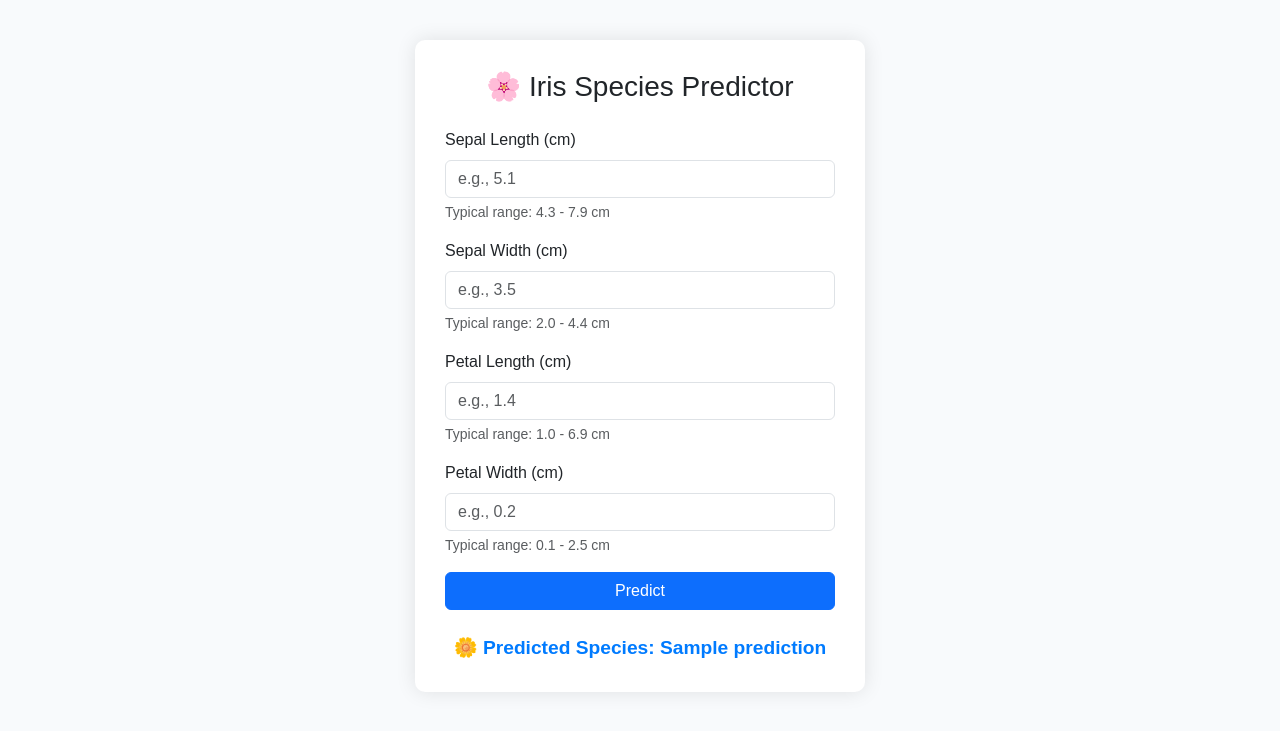
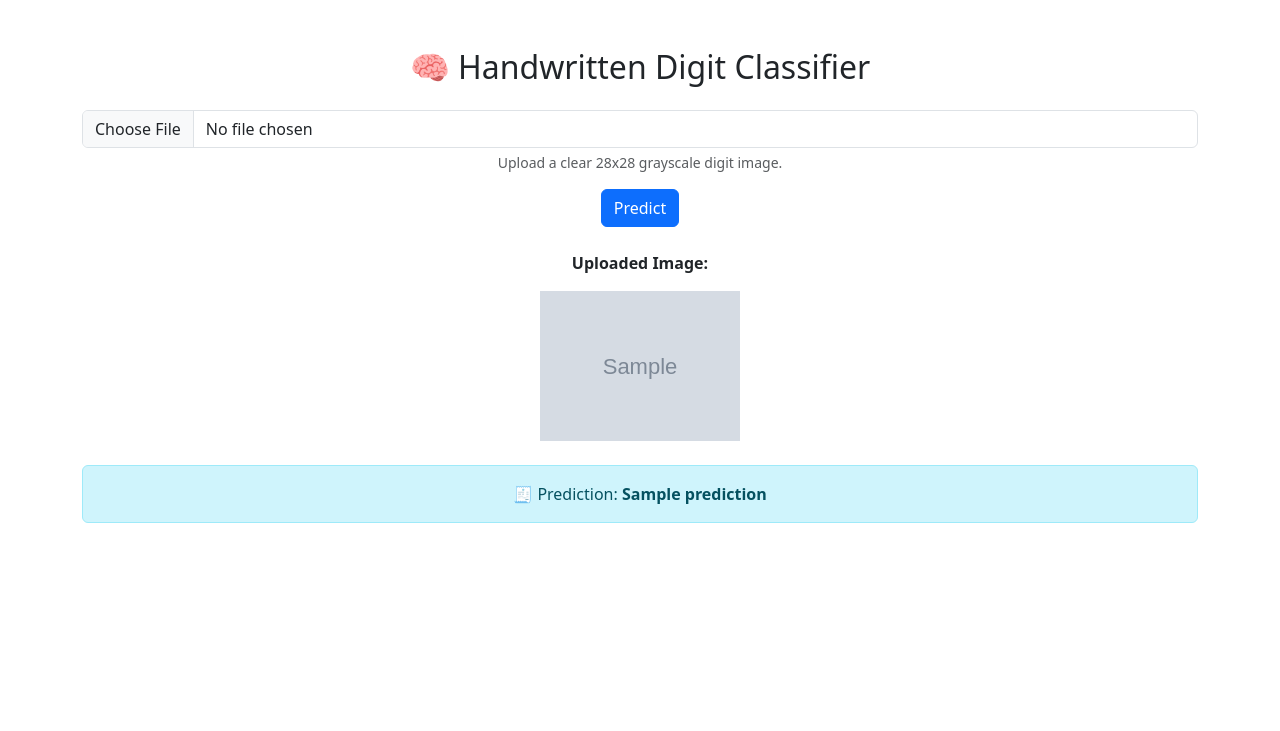
Before and after one commit to paparajeya/mlops_abha, a Flask app: template app/templates/index.html in a window 1280 px wide. Shown: the top 731 px of the page. Run offline with Flask 3, Linux system fonts and the light colour scheme; the template is opened without the code that fills it: most values are stand-ins (such as "Sample title", 1, 10 or a date in 2020); grey boxes marked "Sample" are stand-in pictures; parts of the project's set-up code (start-up, migrations or seed data) failed here and were passed over.

Commit message:
feat(MNIST): Added MNIST based handwritten character detection using FLASK framework

```diff
--- a/app/app.py
+++ /dev/null
@@ -1,38 +0,0 @@
-from flask import Flask, request, jsonify, render_template
-import pickle
-import numpy as np
-
-# Load model
-with open("model.pkl", "rb") as f:
-    model = pickle.load(f)
-
-iris_labels = ['setosa', 'versicolor', 'virginica']
-
-app = Flask(__name__, template_folder="templates")
-
-@app.route("/", methods=["GET", "POST"])
-def index():
-    prediction = None
-    if request.method == "POST":
-        try:
-            features = [
-                float(request.form["sepal_length"]),
-                float(request.form["sepal_width"]),
-                float(request.form["petal_length"]),
-                float(request.form["petal_width"])
-            ]
-            pred = model.predict([features])[0]
-            prediction = iris_labels[pred]
-        except Exception as e:
-            prediction = f"Error: {e}"
-    return render_template("index.html", prediction=prediction)
-
-@app.route("/api/predict", methods=["POST"])
-def predict_api():
-    data = request.get_json()
-    features = np.array(data["features"]).reshape(1, -1)
-    prediction = model.predict(features)
-    return jsonify({"prediction": int(prediction[0])})
-
-if __name__ == "__main__":
-    app.run(host="0.0.0.0", port=5050)
--- /dev/null
+++ b/app/main.py
@@ -0,0 +1,31 @@
+# app/app.py
+import os
+from flask import Flask, request, render_template
+from werkzeug.utils import secure_filename
+from predict import predict_image
+
+UPLOAD_FOLDER = "static/uploads"
+os.makedirs(UPLOAD_FOLDER, exist_ok=True)
+
+app = Flask(__name__, template_folder="templates", static_folder="static")
+app.config["UPLOAD_FOLDER"] = UPLOAD_FOLDER
+
+@app.route("/", methods=["GET", "POST"])
+def index():
+    prediction = None
+    image_path = None
+    if request.method == "POST":
+        if "image" not in request.files:
+            return render_template("index.html", prediction="No file uploaded.")
+        file = request.files["image"]
+        if file.filename == "":
+            return render_template("index.html", prediction="Empty filename.")
+        if file:
+            filename = secure_filename(file.filename)
+            image_path = os.path.join(app.config["UPLOAD_FOLDER"], filename)
+            file.save(image_path)
+            prediction = predict_image(image_path)
+    return render_template("index.html", prediction=prediction, image_path=image_path)
+
+if __name__ == "__main__":
+    app.run(host="0.0.0.0", port=5050)
--- a/app/templates/index.html
+++ b/app/templates/index.html
@@ -1,68 +1,33 @@
+<!-- app/templates/index.html -->
 <!DOCTYPE html>
-<html lang="en">
+<html>
 <head>
-    <meta charset="UTF-8">
-    <title>Iris Flower Species Predictor</title>
+    <title>Digit Classifier (MNIST)</title>
     <link href="https://cdn.jsdelivr.net/npm/bootstrap@5.3.0/dist/css/bootstrap.min.css" rel="stylesheet">
     <style>
-        body {
-            background-color: #f8fafc;
-            font-family: Arial, sans-serif;
-            padding: 40px;
-        }
-        .form-container {
-            background-color: #ffffff;
-            padding: 30px;
-            border-radius: 10px;
-            max-width: 450px;
-            margin: auto;
-            box-shadow: 0 0 20px rgba(0,0,0,0.1);
-        }
-        .result {
-            margin-top: 20px;
-            font-weight: bold;
-            text-align: center;
-            font-size: 1.2rem;
-            color: #007bff;
-        }
+        .preview { margin-top: 20px; }
+        img { max-width: 200px; }
     </style>
 </head>
-<body>
-    <div class="form-container">
-        <h3 class="mb-4 text-center">🌸 Iris Species Predictor</h3>
-        <form method="POST">
-            <div class="mb-3">
-                <label for="sepal_length" class="form-label">Sepal Length (cm)</label>
-                <input type="number" step="0.1" min="4.0" max="8.0" class="form-control" id="sepal_length" name="sepal_length" placeholder="e.g., 5.1" required>
-                <div class="form-text">Typical range: 4.3 - 7.9 cm</div>
-            </div>
+<body class="container py-5">
+    <h2 class="text-center mb-4">🧠 Handwritten Digit Classifier</h2>
+    <form method="POST" enctype="multipart/form-data" class="text-center">
+        <input class="form-control" type="file" name="image" accept="image/*" required>
+        <p class="form-text mb-3">Upload a clear 28x28 grayscale digit image.</p>
+        <button class="btn btn-primary" type="submit">Predict</button>
+    </form>
 
-            <div class="mb-3">
-                <label for="sepal_width" class="form-label">Sepal Width (cm)</label>
-                <input type="number" step="0.1" min="2.0" max="5.0" class="form-control" id="sepal_width" name="sepal_width" placeholder="e.g., 3.5" required>
-                <div class="form-text">Typical range: 2.0 - 4.4 cm</div>
-            </div>
+    {% if image_path %}
+    <div class="preview text-center mt-4">
+        <p><strong>Uploaded Image:</strong></p>
+        <img src="{{ image_path[4:] }}" alt="Uploaded digit">
+    </div>
+    {% endif %}
 
-            <div class="mb-3">
-                <label for="petal_length" class="form-label">Petal Length (cm)</label>
-                <input type="number" step="0.1" min="1.0" max="7.0" class="form-control" id="petal_length" name="petal_length" placeholder="e.g., 1.4" required>
-                <div class="form-text">Typical range: 1.0 - 6.9 cm</div>
-            </div>
-
-            <div class="mb-3">
-                <label for="petal_width" class="form-label">Petal Width (cm)</label>
-                <input type="number" step="0.1" min="0.1" max="3.0" class="form-control" id="petal_width" name="petal_width" placeholder="e.g., 0.2" required>
-                <div class="form-text">Typical range: 0.1 - 2.5 cm</div>
-            </div>
-
-            <button type="submit" class="btn btn-primary w-100">Predict</button>
-        </form>
-
-        {% if prediction %}
-            <div class="result mt-4">
-                🌼 Predicted Species: <strong>{{ prediction.capitalize() }}</strong>
-            </div>
-        {% endif %}
+    {% if prediction is not none %}
+    <div class="alert alert-info mt-4 text-center">
+        🧾 Prediction: <strong>{{ prediction }}</strong>
     </div>
+    {% endif %}
 </body>
 </html>
--- a/requirements.txt
+++ b/requirements.txt
@@ -1,3 +1,4 @@
 flask
-scikit-learn
-numpy
+torch
+torchvision
+Pillow
```
Also changed, not shown: app/predict.py (added, +25 -0 lines), app/train.py (+42 -13 lines), app/utils.py (added, +21 -0 lines), app/__init__.py (added), 10 other files.
